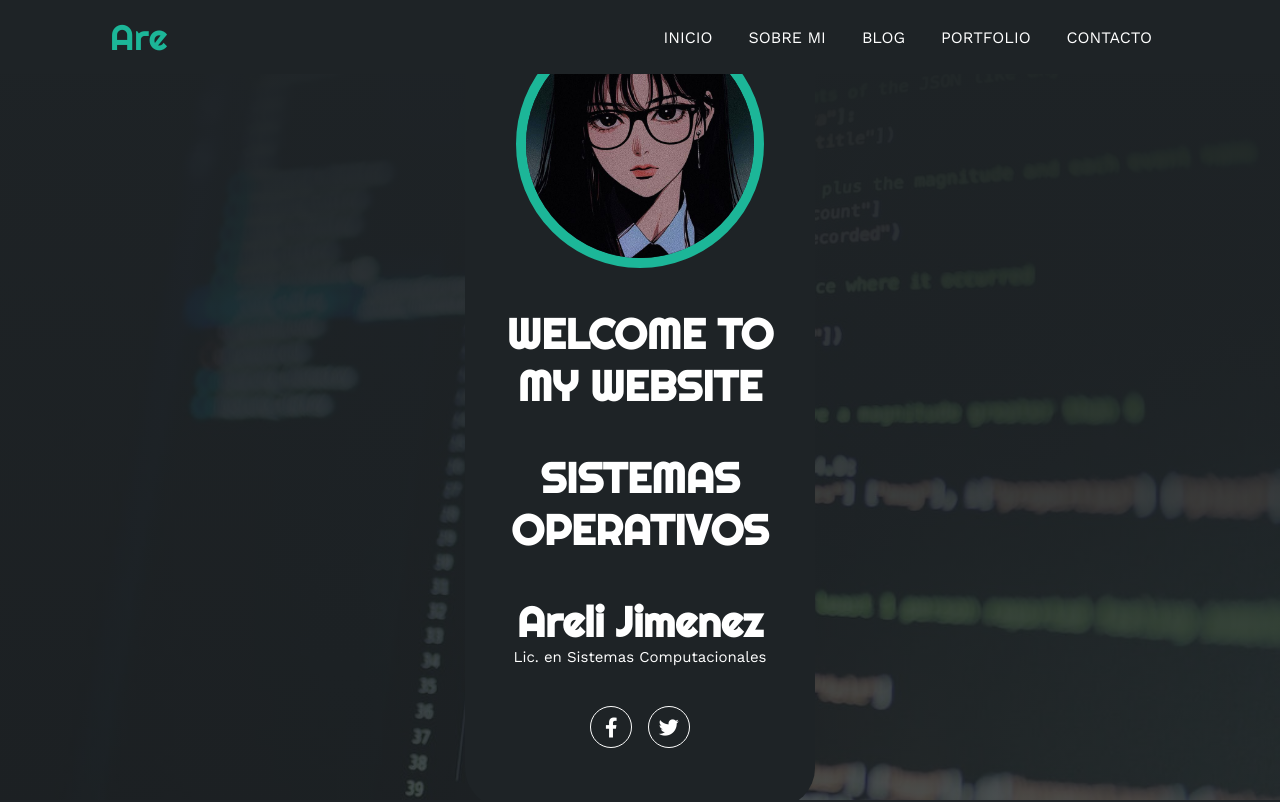
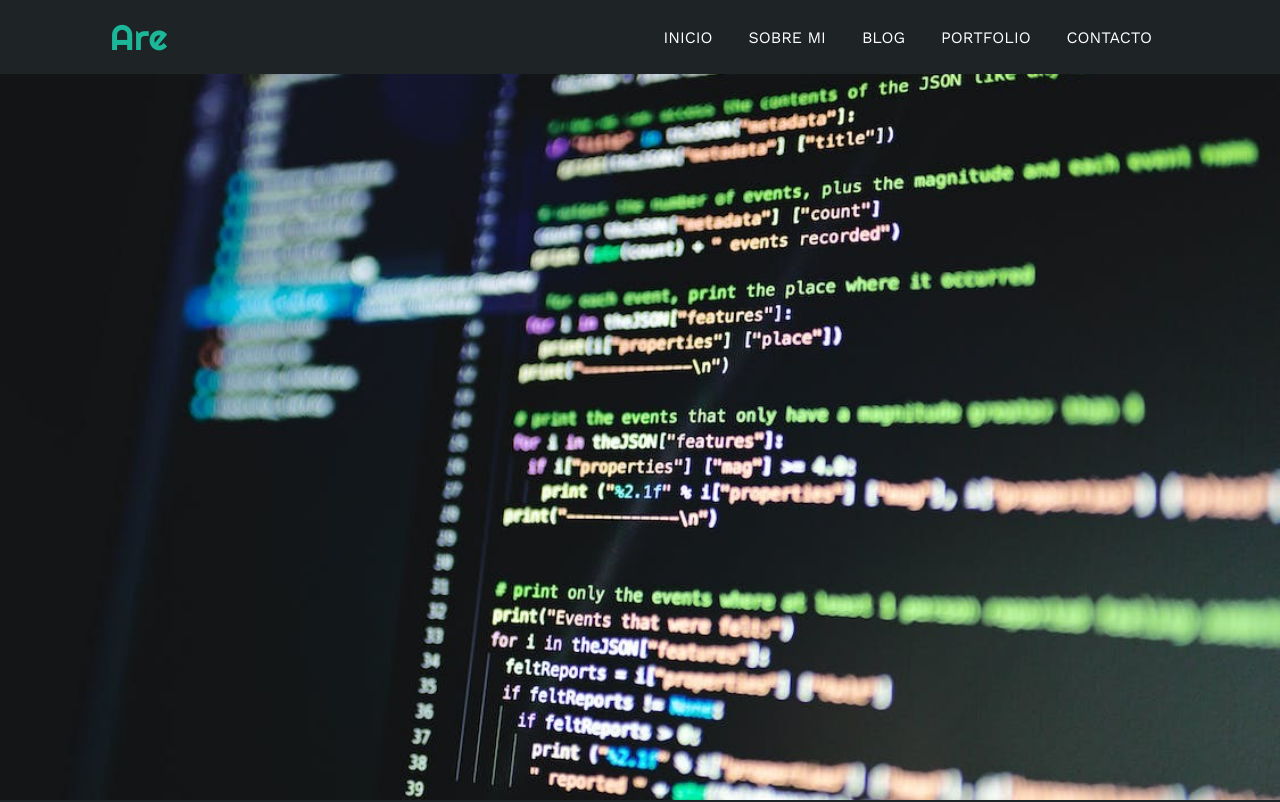
Before and after one commit to AreliJMZ/pizzaz, a plain HTML site: page index.html in a window 1280 px wide. Shown: the top 802 px of the page. Drawn offline with nearby package versions, Linux system fonts and the light colour scheme.

Commit message:
primer proyecto

```diff
--- a/estilo.css
+++ b/estilo.css
@@ -55,16 +55,21 @@ html{
     cursor: pointer;
     display: none;
 }
-/* SECCION I N I C I O */
-.inicio{
-    background: linear-gradient(to top, rgba(30,35,38,.8), rgba(30,35,38,1)),
-    url(img/b.jpg);
+/* SECCION INICIO */
+.inicio {
+    background-image: url(img/b.jpg);
     background-size: cover;
     height: 100vh;
     color: #fff;
     display: flex;
     align-items: center;
 }
+
+/* Ocultar contenido de texto */
+.inicio .contenido-banner {
+    display: none;
+}
+
 .inicio .contenido-banner{
     padding: 20px;
     background-color: #1e2326;
--- a/index.html
+++ b/index.html
@@ -5,6 +5,7 @@
     <meta charset="UTF-8">
     <meta http-equiv="X-UA-Compatible" content="IE=edge">
     <meta name="viewport" content="width=device-width, initial-scale=1.0">
+
     <link rel="stylesheet" href="https://cdnjs.cloudflare.com/ajax/libs/font-awesome/6.1.2/css/all.min.css"
         integrity="sha512-1sCRPdkRXhBV2PBLUdRb4tMg1w2YPf37qatUFeS7zlBy7jJI8Lf4VHwWfZZfpXtYSLy85pkm9GaYVYMfw5BC1A=="
         crossorigin="anonymous" referrerpolicy="no-referrer" />
@@ -37,18 +38,11 @@
     <!-- SECCION INICIO -->
     <section id="inicio" class="inicio">
         <div class="contenido-banner">
-            <div class="contenedor-img">
-                <img src="img/a.jpg" alt="">
+            <div class="tarjeta">
+                <img src="a.png" alt="Descripción de la imagen">
+                <h2 class="texto-superpuesto">PIZZA</h2>
             </div>
-            <h1>WELCOME TO MY WEBSITE</h1>
-            <h1>SISTEMAS OPERATIVOS</h1>
-            <h1>Areli Jimenez</h1>
-            <h2>Lic. en Sistemas Computacionales</h2>
-            <div class="redes">
-                <a href="#"><i class="fa-brands fa-facebook-f"></i></a>
-                <a href="#"><i class="fa-brands fa-twitter"></i></a>
-            </div>
-        </div>
+
     </section>
 
     <!-- SECCION SOBRE MI -->
```
